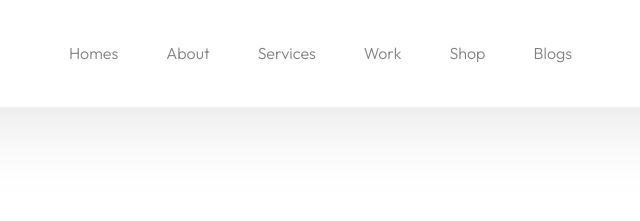
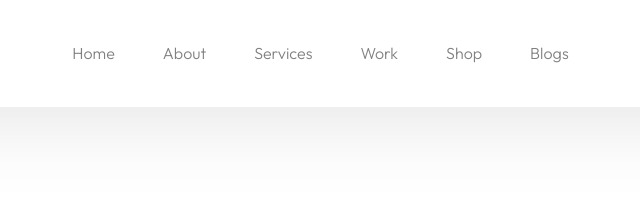
Before and after one commit to Wakaoluuwajuon/DIGIFLOW-WEBSITE, a plain HTML site: page index.html in a window 1280 px wide. Shown: the top 221 px of the page, 272-912 px from the left. Drawn offline with Linux system fonts and the light colour scheme.

Commit message:
make change

```diff
--- a/index.html
+++ b/index.html
@@ -25,7 +25,7 @@
         <!--Nav_links-->
         <nav class="link_wraps">
             <ul class="Nav_ul bg-red-900">
-                <li><a href="">Homes</a></li>
+                <li><a href="">Home</a></li>
                 <li><a href="">About</a></li>
                 <li><a href="">Services</a></li>
                 <li><a href="">Work</a></li>
```
